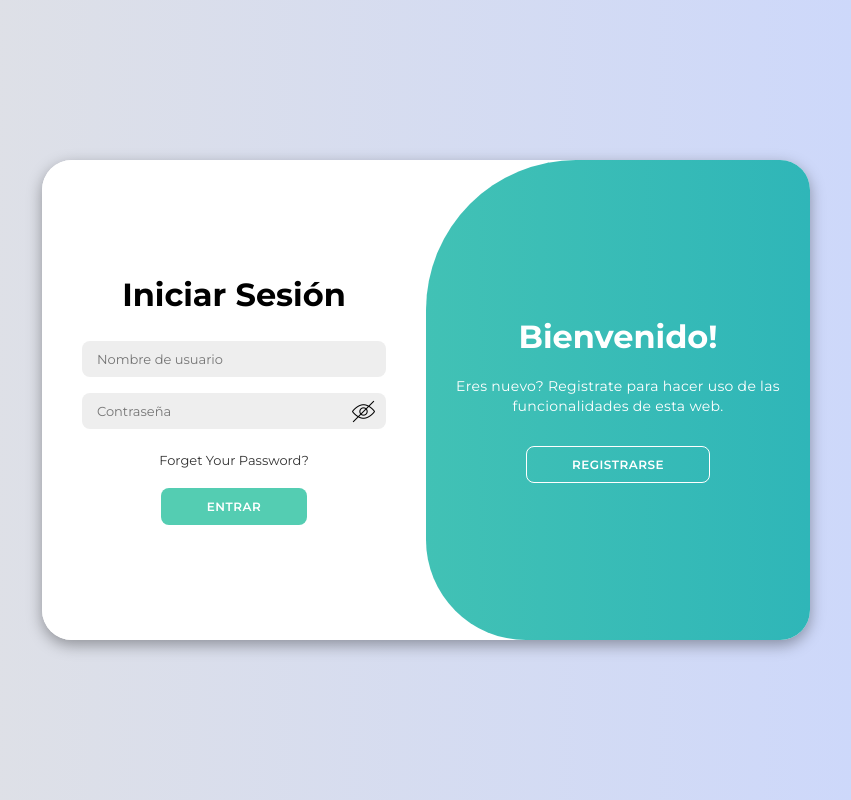
After one commit to diegocervera24/aplicacion_diego, a Django app: page /sign/ in a window 1280 px wide. The commit adds this page. Shown: the whole page, without its empty margins (214-1065 px from the left). Run offline with Django 5.2, Linux system fonts and the light colour scheme.

Commit message:
Avances en formulario de registro y de inicio de sesión

```diff
--- a/app/usuarios/static/usuarios/script.js
+++ b/app/usuarios/static/usuarios/script.js
@@ -1,11 +1,58 @@
 const container = document.getElementById('container');
 const registerBtn = document.getElementById('register');
 const loginBtn = document.getElementById('login');
+const formregister = document.getElementById('formregister');
+const formlogin = document.getElementById('formlogin');
+
+const eye = document.getElementById('eye');
+const password = document.getElementById('password');
+const eye1 = document.getElementById('eye1');
+const password1 = document.getElementById('password1');
+const eye2 = document.getElementById('eye2');
+const password2 = document.getElementById('password2');
 
 registerBtn.addEventListener('click', () => {
     container.classList.add("active");
+    formlogin.reset();
 });
 
 loginBtn.addEventListener('click', () => {
     container.classList.remove("active");
+    formregister.reset();
 });
+
+eye.addEventListener('click', mostrarContraseña);
+
+function mostrarContraseña(){
+    if(password.type == "password"){
+        password.type = "text";
+        eye.src = "/static/usuarios/img/eyeopen.png"
+    } else {
+        password.type = "password";
+        eye.src = "/static/usuarios/img/eyeclose.png";
+    }
+}
+
+eye1.addEventListener('click', mostrarContraseña1);
+
+function mostrarContraseña1(){
+    if(password1.type == "password"){
+        password1.type = "text";
+        eye1.src = "/static/usuarios/img/eyeopen.png"
+    } else {
+        password1.type = "password";
+        eye1.src = "/static/usuarios/img/eyeclose.png";
+    }
+}
+
+eye2.addEventListener('click', mostrarContraseña2);
+
+function mostrarContraseña2(){
+    if(password2.type == "password"){
+        password2.type = "text";
+        eye2.src = "/static/usuarios/img/eyeopen.png"
+    } else {
+        password2.type = "password";
+        eye2.src = "/static/usuarios/img/eyeclose.png";
+    }
+}
--- a/app/usuarios/static/usuarios/style.css
+++ b/app/usuarios/static/usuarios/style.css
@@ -47,7 +47,7 @@ body{
 }
 
 .container button{
-    background-color: #512da8;
+    background-color: #54cdb2;
     color: #fff;
     font-size: 12px;
     padding: 10px 45px;
@@ -114,7 +114,6 @@ body{
     transform: translateX(100%);
     opacity: 1;
     z-index: 5;
-    animation: move 0.6s;
 }
 
 @keyframes move{
@@ -126,21 +125,6 @@ body{
         opacity: 1;
         z-index: 5;
     }
-}
-
-.social-icons{
-    margin: 20px 0;
-}
-
-.social-icons a{
-    border: 1px solid #ccc;
-    border-radius: 20%;
-    display: inline-flex;
-    justify-content: center;
-    align-items: center;
-    margin: 0 3px;
-    width: 40px;
-    height: 40px;
 }
 
 .toggle-container{
@@ -161,9 +145,9 @@ body{
 }
 
 .toggle{
-    background-color: #512da8;
+    background-color: #2fb6b8;
     height: 100%;
-    background: linear-gradient(to right, #5c6bc0, #512da8);
+    background: linear-gradient(to right, #54cdb2, #2fb6b8);
     color: #fff;
     position: relative;
     left: -100%;
@@ -208,3 +192,28 @@ body{
 .container.active .toggle-right{
     transform: translateX(200%);
 }
+
+.input-box{
+    width: 100%;
+    max-width: 500px;
+    display: flex;
+    align-items: center;
+    border-radius: 8px;
+    display: flex;
+    align-items: center;
+
+}
+
+.input-box input{
+    width: 100%;
+    border: 0;
+    outline: 0;
+    font-size: 13px;
+
+}
+
+.input-box img{
+    cursor: pointer;
+    position: absolute;
+    right: 50px;
+}
--- /dev/null
+++ b/app/usuarios/templates/usuarios/sign.html
@@ -0,0 +1,76 @@
+<!DOCTYPE html>
+<html lang="en">
+
+<head>
+    <meta charset="UTF-8">
+    <meta name="viewport" content="width=device-width, initial-scale=1.0">
+    <link rel="stylesheet" href="https://cdnjs.cloudflare.com/ajax/libs/font-awesome/6.4.2/css/all.min.css">
+    {% load static %}
+    <link rel="stylesheet" href="{% static 'usuarios/style.css' %}">
+    <title>TFG</title>
+</head>
+
+<body>
+
+    <div class="container" id="container">
+        <div class="form-container sign-up">
+            <form method="POST" autocomplete="off" id="formregister">
+                {% csrf_token %}
+                <h1>Crear Cuenta</h1>
+                <br>
+                <div class="input-box">
+                    <input type="text" placeholder="Nombre completo" name="nombre">
+                </div>
+                <div class="input-box">
+                    <input type="text" placeholder="Nombre usuario" name="username">
+                </div>
+                <div class="input-box">
+                    <input type="email" placeholder="Email" name="email">
+                </div>
+                <div class="input-box">
+                    <input type="password" placeholder="Contraseña" name="password1" id="password1">
+                    <img src="{% static 'usuarios/img/eyeclose.png' %}" id="eye1">
+                </div>
+                <div class="input-box">
+                    <input type="password" placeholder="Repetir contraseña" name="password2" id="password2">
+                    <img src="{% static 'usuarios/img/eyeclose.png' %}" id="eye2">
+                </div>
+                <button type="submit" name="register">REGISTRARSE</button>
+            </form>
+        </div>
+        <div class="form-container sign-in">
+            <form method="POST" autocomplete="off" id="formlogin">
+                {% csrf_token %}
+                <h1>Iniciar Sesión</h1>
+                <br>
+                <div class="input-box">
+                    <input type="username" placeholder="Nombre de usuario" name="username">
+                </div>
+                <div class="input-box">
+                    <input type="password" placeholder="Contraseña" name="password" id="password">
+                    <img src="{% static 'usuarios/img/eyeclose.png' %}" id="eye">
+                </div>
+                <a href="#">Forget Your Password?</a>
+                <button type="submit" name="login">ENTRAR</button>
+            </form>
+        </div>
+        <div class="toggle-container">
+            <div class="toggle">
+                <div class="toggle-panel toggle-left">
+                    <h1>Hola!</h1>
+                    <p>Accede a tu cuenta personal.</p>
+                    <button class="hidden" id="login">INICIAR SESION</button>
+                </div>
+                <div class="toggle-panel toggle-right">
+                    <h1>Bienvenido!</h1>
+                    <p>Eres nuevo? Registrate para hacer uso de las funcionalidades de esta web.</p>
+                    <button class="hidden" id="register">REGISTRARSE</button>
+                </div>
+            </div>
+        </div>
+    </div>
+    {% load static %}
+    <script src="{% static 'usuarios/script.js' %}"></script>
+</body>
+
+</html>
--- a/app/usuarios/urls.py
+++ b/app/usuarios/urls.py
@@ -2,8 +2,7 @@ from django.urls import path
 from . import views
 urlpatterns = [
     path('',views.homepage, name=""),
-    path('register/',views.register, name="register"),
-    path('login/',views.login, name="login"),
+    path('sign/',views.sign, name="sign"),
     path('dashboard/',views.dashboard, name="dashboard"),
     path('logout/', views.logout, name="logout"),
 ]
--- a/app/usuarios/views.py
+++ b/app/usuarios/views.py
@@ -8,34 +8,16 @@ from django.contrib.auth import authenticate, login, logout
 def homepage(request):
     return render(request, 'usuarios/index.html')
 
-def register(request):
+def sign(request):
 
-    form = CreateUserForm()
+    form1 = LoginForm()
+    form2 = CreateUserForm()
 
-    if request.method == "POST":
+    if request.method == 'POST' and 'login' in request.POST:
 
-        form = CreateUserForm(request.POST)
+        form1 = LoginForm(request, data=request.POST)
 
-        if form.is_valid():
-
-            form.save()
-
-            return redirect("login")
-
-
-    context = {'registerform':form}
-
-    return render(request, 'usuarios/register.html', context=context)
-
-def login(request):
-
-    form = LoginForm()
-
-    if request.method == 'POST':
-
-        form = LoginForm(request, data=request.POST)
-
-        if form.is_valid():
+        if form1.is_valid():
 
             username = request.POST.get('username')
             password = request.POST.get('password')
@@ -48,10 +30,27 @@ def login(request):
 
                 return redirect("dashboard")
 
+    elif request.method == "POST" and 'register' in request.POST:
 
-    context = {'loginform':form}
+        form2 = CreateUserForm(request.POST)
 
-    return render(request, 'usuarios/login.html', context=context)
+        if form2.is_valid():
+            form2.save()
+            username = request.POST.get('username')
+            password = request.POST.get('password1')
+
+            user = authenticate(request, username=username, password=password)
+
+            if user is not None:
+                auth.login(request, user)
+                return redirect("dashboard")
+
+    else:
+        return render(request, 'usuarios/sign.html', {'loginform':form1, 'registerform':form2})
+
+    return render(request, 'usuarios/sign.html', {'loginform':form1, 'registerform':form2})
+
+
 
 def dashboard(request):
     return render(request, 'usuarios/dashboard.html')
@@ -62,7 +61,7 @@ def logout(request):
 
     return redirect("")
 
-@login_required(login_url="login")
+@login_required(login_url="sign")
 def dashboard(request):
 
     return render(request, 'usuarios/dashboard.html')
```
Also changed, not shown: app/usuarios/templates/usuarios/dashboard.html (added, +7 -0 lines), app/usuarios/templates/usuarios/index.html (+10 -4 lines), app/usuarios/templates/usuarios/register.html (deleted, +0 -20 lines), app/usuarios/static/usuarios/img/eyeclose.png (added), app/usuarios/static/usuarios/img/eyeopen.png (added), app/usuarios/templates/base.html (added).
